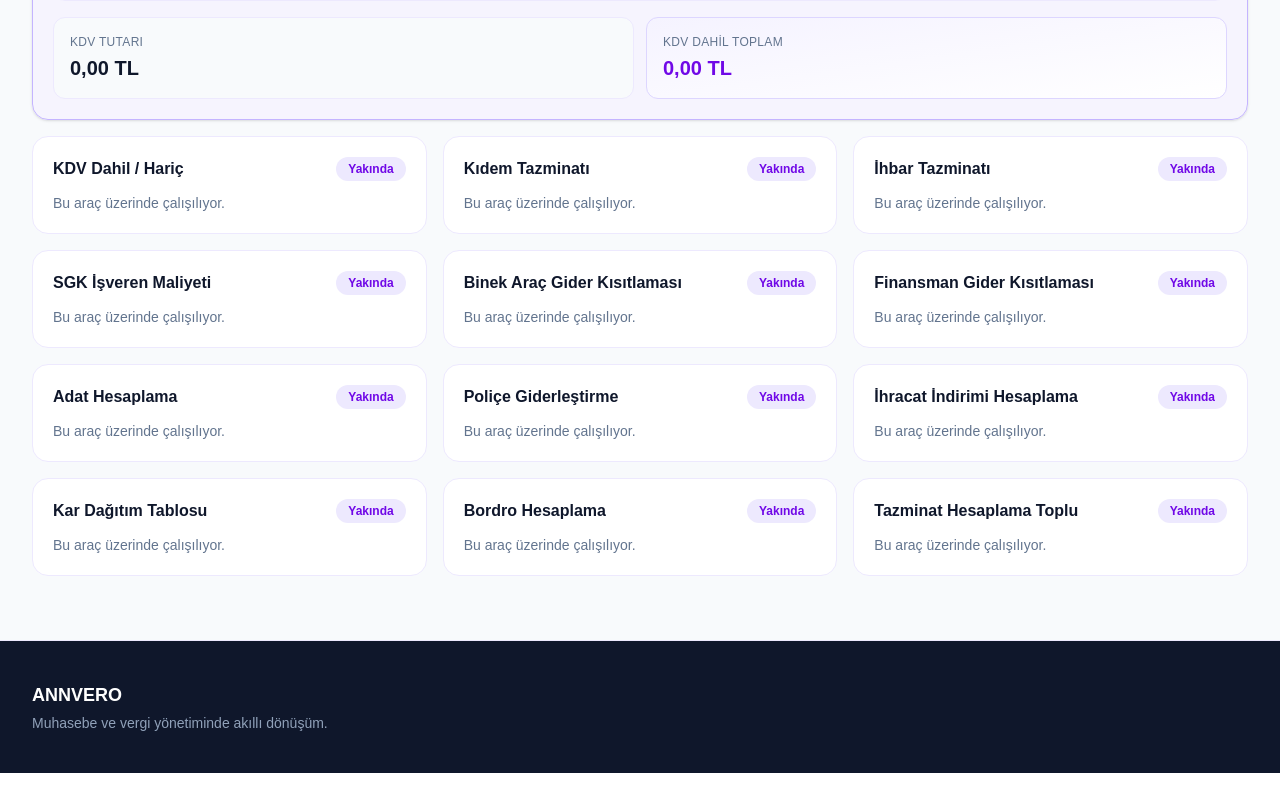
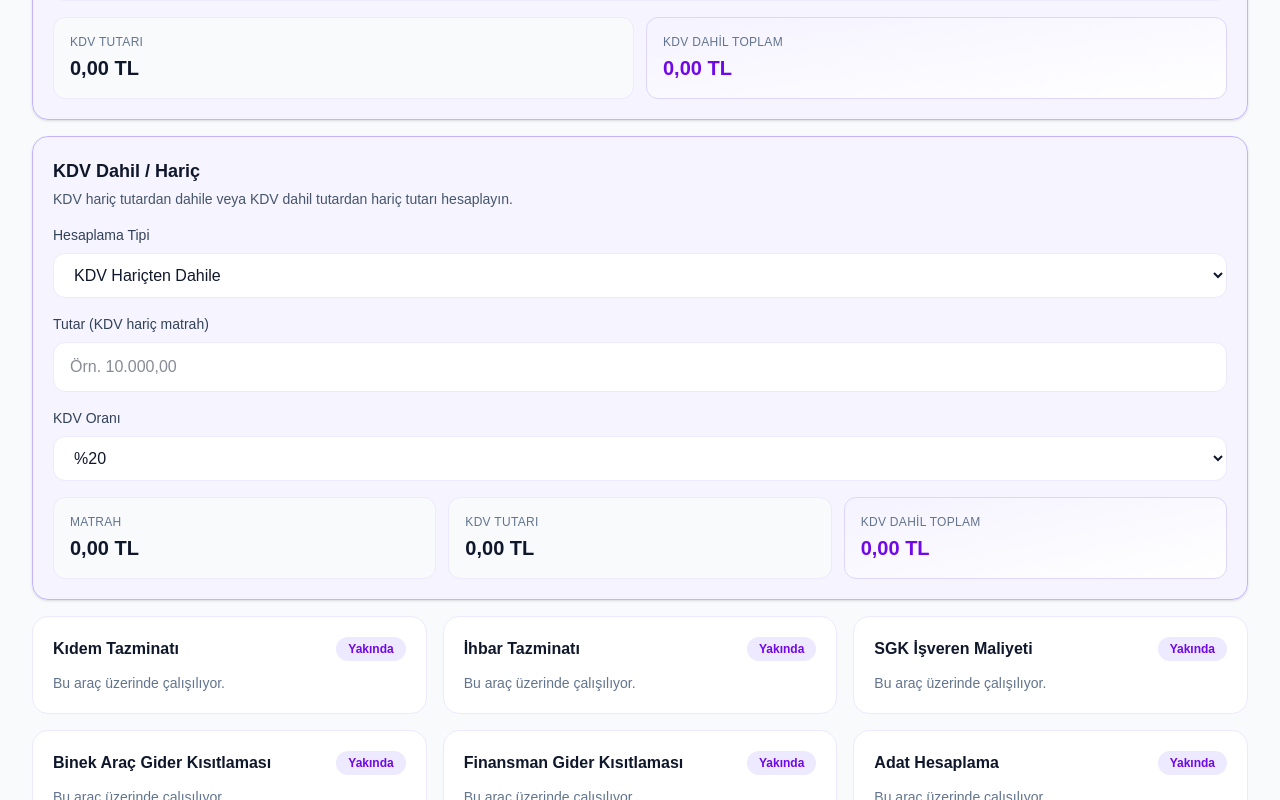
Before and after one commit to yusufozlu-hue/annvero-app, a Next.js app: page /hesaplama-araclari in a window 1280 px wide. Shown: the part 700-1500 px from the top of the page. Before the commit the page ends 1473 px from the top, so only its background shows below. Built offline with nearby package versions, Linux system fonts and the light colour scheme.

Commit message:
Activate VAT inclusive exclusive calculator

```diff
--- /dev/null
+++ b/app/components/landing/CalculatorResultField.jsx
@@ -0,0 +1,26 @@
+export default function CalculatorResultField({
+  label,
+  value,
+  highlight = false,
+}) {
+  return (
+    <div
+      className={`rounded-xl border p-4 ${
+        highlight
+          ? "border-violet-200 bg-gradient-to-br from-violet-50 to-white"
+          : "border-violet-100 bg-slate-50"
+      }`}
+    >
+      <p className="text-xs font-medium uppercase tracking-wide text-slate-500">
+        {label}
+      </p>
+      <p
+        className={`mt-1 text-lg font-bold sm:text-xl ${
+          highlight ? "text-violet-700" : "text-slate-900"
+        }`}
+      >
+        {value} TL
+      </p>
+    </div>
+  );
+}
--- a/app/components/landing/CalculatorToolsGrid.jsx
+++ b/app/components/landing/CalculatorToolsGrid.jsx
@@ -1,10 +1,24 @@
 "use client";
 
 import KdvCalculator from "./KdvCalculator";
+import KdvDahilHaricCalculator from "./KdvDahilHaricCalculator";
 
 const tools = [
-  { id: "kdv", title: "KDV Hesaplama", active: true },
-  { id: "kdv-dahil", title: "KDV Dahil / Hariç" },
+  {
+    id: "kdv",
+    title: "KDV Hesaplama",
+    active: true,
+    component: KdvCalculator,
+    description: "Matrah ve KDV oranına göre anlık hesaplama yapın.",
+  },
+  {
+    id: "kdv-dahil",
+    title: "KDV Dahil / Hariç",
+    active: true,
+    component: KdvDahilHaricCalculator,
+    description:
+      "KDV hariç tutardan dahile veya KDV dahil tutardan hariç tutarı hesaplayın.",
+  },
   { id: "kidem", title: "Kıdem Tazminatı" },
   { id: "ihbar", title: "İhbar Tazminatı" },
   { id: "sgk", title: "SGK İşveren Maliyeti" },
@@ -22,7 +36,9 @@ export default function CalculatorToolsGrid() {
   return (
     <div className="mt-8 grid grid-cols-1 gap-4 lg:grid-cols-3">
       {tools.map((tool) => {
-        if (tool.active) {
+        if (tool.active && tool.component) {
+          const Calculator = tool.component;
+
           return (
             <article
               key={tool.id}
@@ -31,10 +47,8 @@ export default function CalculatorToolsGrid() {
               <h3 className="text-lg font-semibold text-slate-900">
                 {tool.title}
               </h3>
-              <p className="mt-1 text-sm text-slate-600">
-                Matrah ve KDV oranına göre anlık hesaplama yapın.
-              </p>
-              <KdvCalculator />
+              <p className="mt-1 text-sm text-slate-600">{tool.description}</p>
+              <Calculator />
             </article>
           );
         }
--- a/app/components/landing/KdvCalculator.jsx
+++ b/app/components/landing/KdvCalculator.jsx
@@ -5,12 +5,12 @@ import {
   formatTurkishMoney,
   parseTurkishAmount,
 } from "@/src/utils/turkishNumberFormat";
-
-const RATE_OPTIONS = [
-  { label: "%1", value: 1 },
-  { label: "%10", value: 10 },
-  { label: "%20", value: 20 },
-];
+import CalculatorResultField from "./CalculatorResultField";
+import {
+  calculatorInputClassName,
+  calculatorLabelClassName,
+  KDV_RATE_OPTIONS,
+} from "./calculatorShared";
 
 export default function KdvCalculator() {
   const [matrahInput, setMatrahInput] = useState("");
@@ -35,9 +35,7 @@ export default function KdvCalculator() {
   return (
     <div className="mt-4 space-y-4">
       <label className="block">
-        <span className="mb-2 block text-sm font-medium text-slate-700">
-          Matrah (KDV hariç)
-        </span>
+        <span className={calculatorLabelClassName}>Matrah (KDV hariç)</span>
         <input
           type="text"
           inputMode="decimal"
@@ -45,20 +43,18 @@ export default function KdvCalculator() {
           onChange={(event) => setMatrahInput(event.target.value)}
           onBlur={handleMatrahBlur}
           placeholder="Örn. 10.000,00"
-          className="w-full rounded-xl border border-violet-100 bg-white px-4 py-3 text-slate-900 outline-none transition focus:border-violet-400 focus:ring-2 focus:ring-violet-100"
+          className={calculatorInputClassName}
         />
       </label>
 
       <label className="block">
-        <span className="mb-2 block text-sm font-medium text-slate-700">
-          KDV Oranı
-        </span>
+        <span className={calculatorLabelClassName}>KDV Oranı</span>
         <select
           value={rate}
           onChange={(event) => setRate(event.target.value)}
-          className="w-full rounded-xl border border-violet-100 bg-white px-4 py-3 text-slate-900 outline-none transition focus:border-violet-400 focus:ring-2 focus:ring-violet-100"
+          className={calculatorInputClassName}
         >
-          {RATE_OPTIONS.map((option) => (
+          {KDV_RATE_OPTIONS.map((option) => (
             <option key={option.value} value={option.value}>
               {option.label}
             </option>
@@ -67,11 +63,11 @@ export default function KdvCalculator() {
       </label>
 
       <div className="grid gap-3 sm:grid-cols-2">
-        <ResultField
+        <CalculatorResultField
           label="KDV Tutarı"
           value={formatTurkishMoney(kdvTutari)}
         />
-        <ResultField
+        <CalculatorResultField
           label="KDV Dahil Toplam"
           value={formatTurkishMoney(toplam)}
           highlight
@@ -80,26 +76,3 @@ export default function KdvCalculator() {
     </div>
   );
 }
-
-function ResultField({ label, value, highlight = false }) {
-  return (
-    <div
-      className={`rounded-xl border p-4 ${
-        highlight
-          ? "border-violet-200 bg-gradient-to-br from-violet-50 to-white"
-          : "border-violet-100 bg-slate-50"
-      }`}
-    >
-      <p className="text-xs font-medium uppercase tracking-wide text-slate-500">
-        {label}
-      </p>
-      <p
-        className={`mt-1 text-lg font-bold sm:text-xl ${
-          highlight ? "text-violet-700" : "text-slate-900"
-        }`}
-      >
-        {value} TL
-      </p>
-    </div>
-  );
-}
--- /dev/null
+++ b/app/components/landing/KdvDahilHaricCalculator.jsx
@@ -0,0 +1,114 @@
+"use client";
+
+import { useMemo, useState } from "react";
+import {
+  formatTurkishMoney,
+  parseTurkishAmount,
+} from "@/src/utils/turkishNumberFormat";
+import CalculatorResultField from "./CalculatorResultField";
+import {
+  calculatorInputClassName,
+  calculatorLabelClassName,
+  KDV_RATE_OPTIONS,
+} from "./calculatorShared";
+
+export default function KdvDahilHaricCalculator() {
+  const [calcType, setCalcType] = useState("exclusive");
+  const [amountInput, setAmountInput] = useState("");
+  const [rate, setRate] = useState("20");
+
+  const amount = parseTurkishAmount(amountInput);
+  const rateNumber = Number(rate);
+
+  const { matrah, kdvTutari, toplam } = useMemo(() => {
+    const rateRatio = rateNumber / 100;
+
+    if (calcType === "exclusive") {
+      const base = amount;
+      const kdv = base * rateRatio;
+      return {
+        matrah: base,
+        kdvTutari: kdv,
+        toplam: base + kdv,
+      };
+    }
+
+    const total = amount;
+    const base = total / (1 + rateRatio);
+    return {
+      matrah: base,
+      kdvTutari: total - base,
+      toplam: total,
+    };
+  }, [amount, calcType, rateNumber]);
+
+  const handleAmountBlur = () => {
+    if (!amountInput.trim()) return;
+    setAmountInput(formatTurkishMoney(amount));
+  };
+
+  const amountLabel =
+    calcType === "exclusive"
+      ? "Tutar (KDV hariç matrah)"
+      : "Tutar (KDV dahil toplam)";
+
+  return (
+    <div className="mt-4 space-y-4">
+      <label className="block">
+        <span className={calculatorLabelClassName}>Hesaplama Tipi</span>
+        <select
+          value={calcType}
+          onChange={(event) => setCalcType(event.target.value)}
+          className={calculatorInputClassName}
+        >
+          <option value="exclusive">KDV Hariçten Dahile</option>
+          <option value="inclusive">KDV Dahilden Hariçe</option>
+        </select>
+      </label>
+
+      <label className="block">
+        <span className={calculatorLabelClassName}>{amountLabel}</span>
+        <input
+          type="text"
+          inputMode="decimal"
+          value={amountInput}
+          onChange={(event) => setAmountInput(event.target.value)}
+          onBlur={handleAmountBlur}
+          placeholder="Örn. 10.000,00"
+          className={calculatorInputClassName}
+        />
+      </label>
+
+      <label className="block">
+        <span className={calculatorLabelClassName}>KDV Oranı</span>
+        <select
+          value={rate}
+          onChange={(event) => setRate(event.target.value)}
+          className={calculatorInputClassName}
+        >
+          {KDV_RATE_OPTIONS.map((option) => (
+            <option key={option.value} value={option.value}>
+              {option.label}
+            </option>
+          ))}
+        </select>
+      </label>
+
+      <div className="grid gap-3 sm:grid-cols-3">
+        <CalculatorResultField
+          label="Matrah"
+          value={formatTurkishMoney(matrah)}
+        />
+        <CalculatorResultField
+          label="KDV Tutarı"
+          value={formatTurkishMoney(kdvTutari)}
+        />
+        <CalculatorResultField
+          label="KDV Dahil Toplam"
+          value={formatTurkishMoney(toplam)}
+          highlight
+        />
+      </div>
+    </div>
+  );
+}
--- /dev/null
+++ b/app/components/landing/calculatorShared.js
@@ -0,0 +1,11 @@
+export const KDV_RATE_OPTIONS = [
+  { label: "%1", value: "1" },
+  { label: "%10", value: "10" },
+  { label: "%20", value: "20" },
+];
+
+export const calculatorInputClassName =
+  "w-full rounded-xl border border-violet-100 bg-white px-4 py-3 text-slate-900 outline-none transition focus:border-violet-400 focus:ring-2 focus:ring-violet-100";
+
+export const calculatorLabelClassName =
+  "mb-2 block text-sm font-medium text-slate-700";
```
